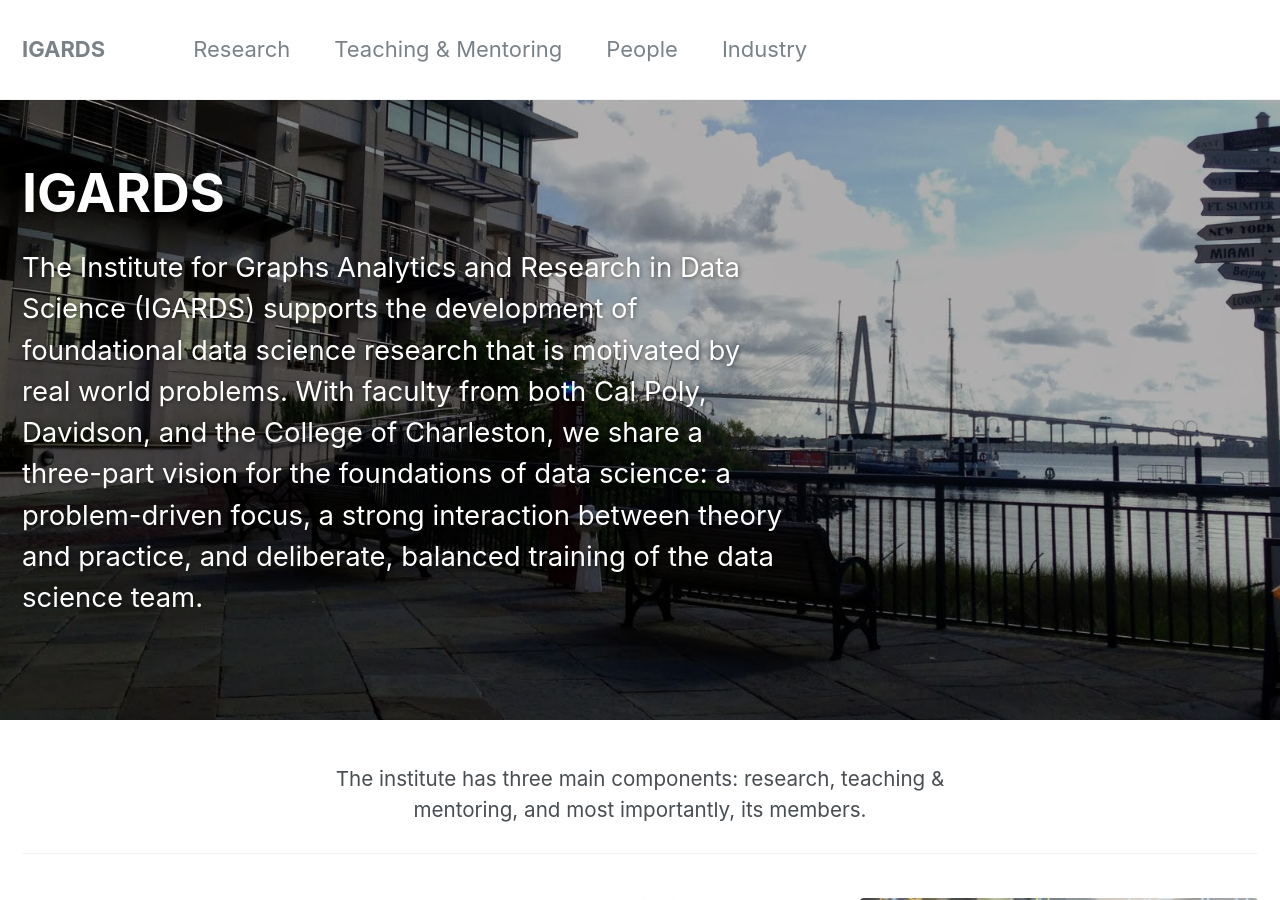
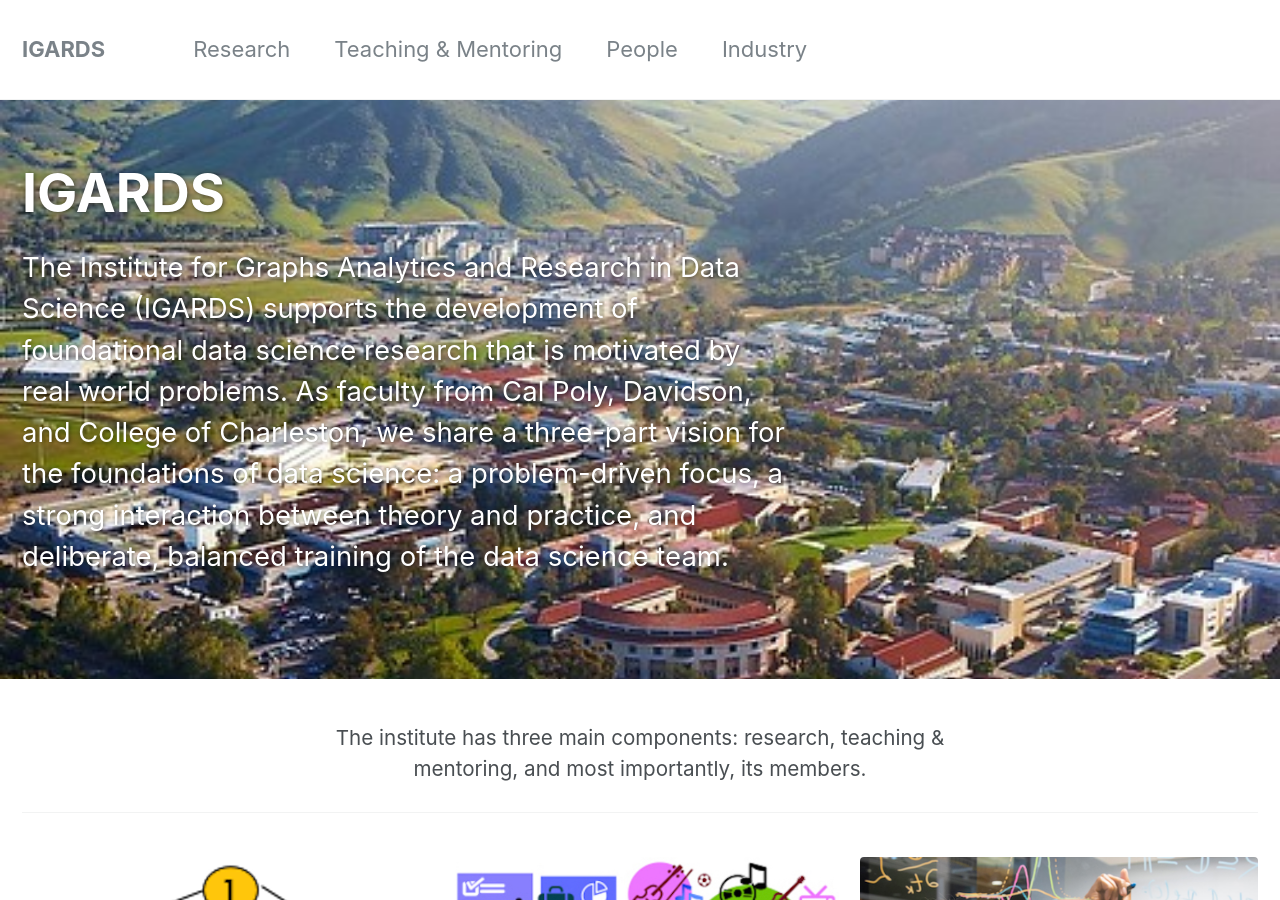
Before and after one commit to IGARDS/igards.github.io, a Jekyll site: the page built from _pages/home.md, in a window 1280 px wide and 900 px high. Built offline with Jekyll 4.4.1, drawn with Linux system fonts in a browser that asks for light colours.

Commit message:
Updated language and image.

```diff
--- a/_pages/home.md
+++ b/_pages/home.md
@@ -3,11 +3,11 @@ layout: splash
 permalink: /
 header:
   overlay_color: "#5e616c"
-  overlay_image: IMG_3348.JPG
+  overlay_image: 5740548741_9d7f9caa47.jpg
   cta_label:
   cta_url:
   caption:
-excerpt: 'The Institute for Graphs Analytics and Research in Data Science (IGARDS) supports the development of foundational data science research that is motivated by real world problems. With faculty from both Cal Poly, Davidson, and the College of Charleston, we share a three-part vision for the foundations of data science: a problem-driven focus, a strong interaction between theory and practice, and deliberate, balanced training of the data science team.'
+excerpt: 'The Institute for Graphs Analytics and Research in Data Science (IGARDS) supports the development of foundational data science research that is motivated by real world problems. As faculty from Cal Poly, Davidson, and College of Charleston, we share a three-part vision for the foundations of data science: a problem-driven focus, a strong interaction between theory and practice, and deliberate, balanced training of the data science team.'
 feature_row:
   - image_path: research.png
     alt: "research"
```
Also changed, not shown: images/5740548741_9d7f9caa47.jpg (added).
